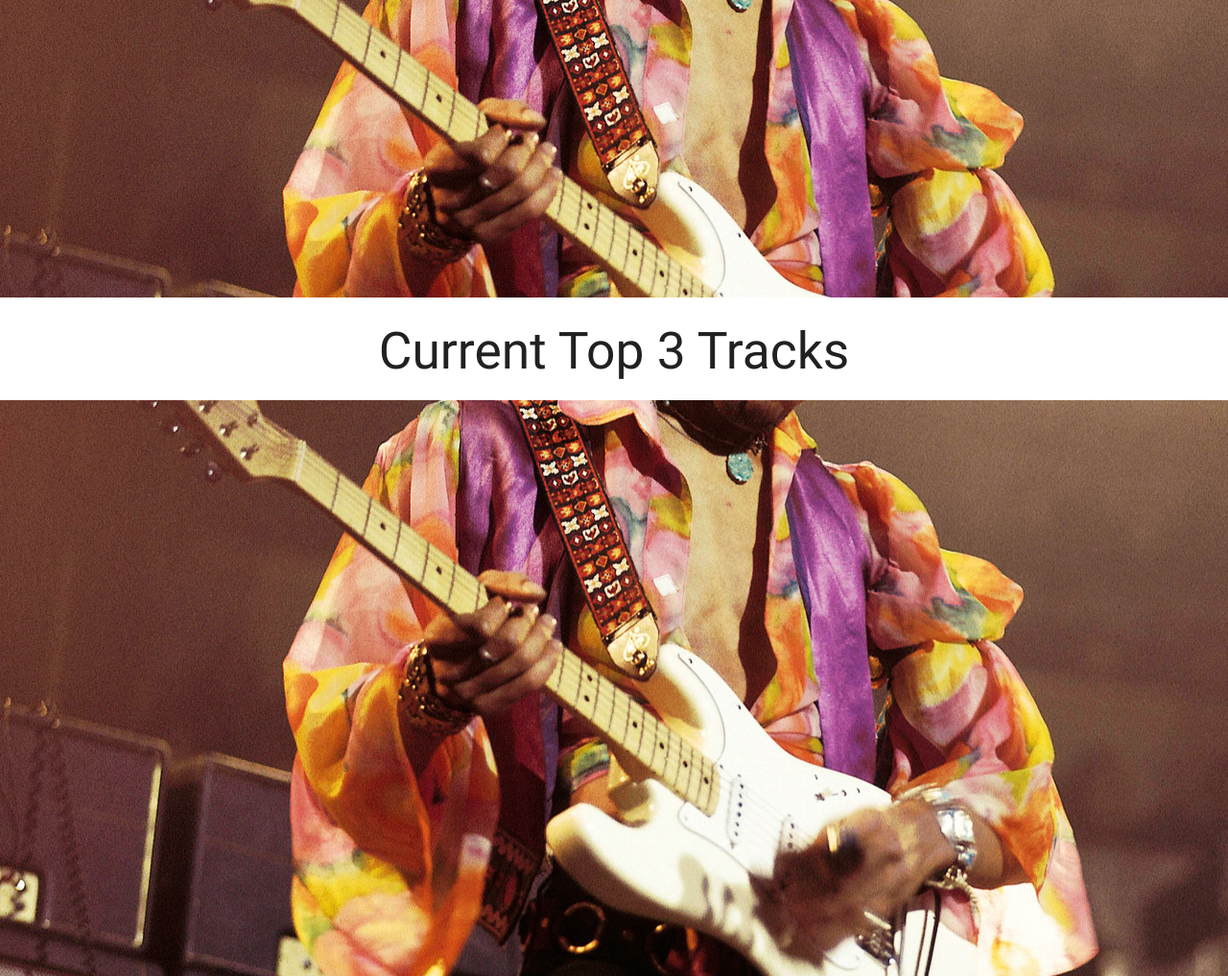
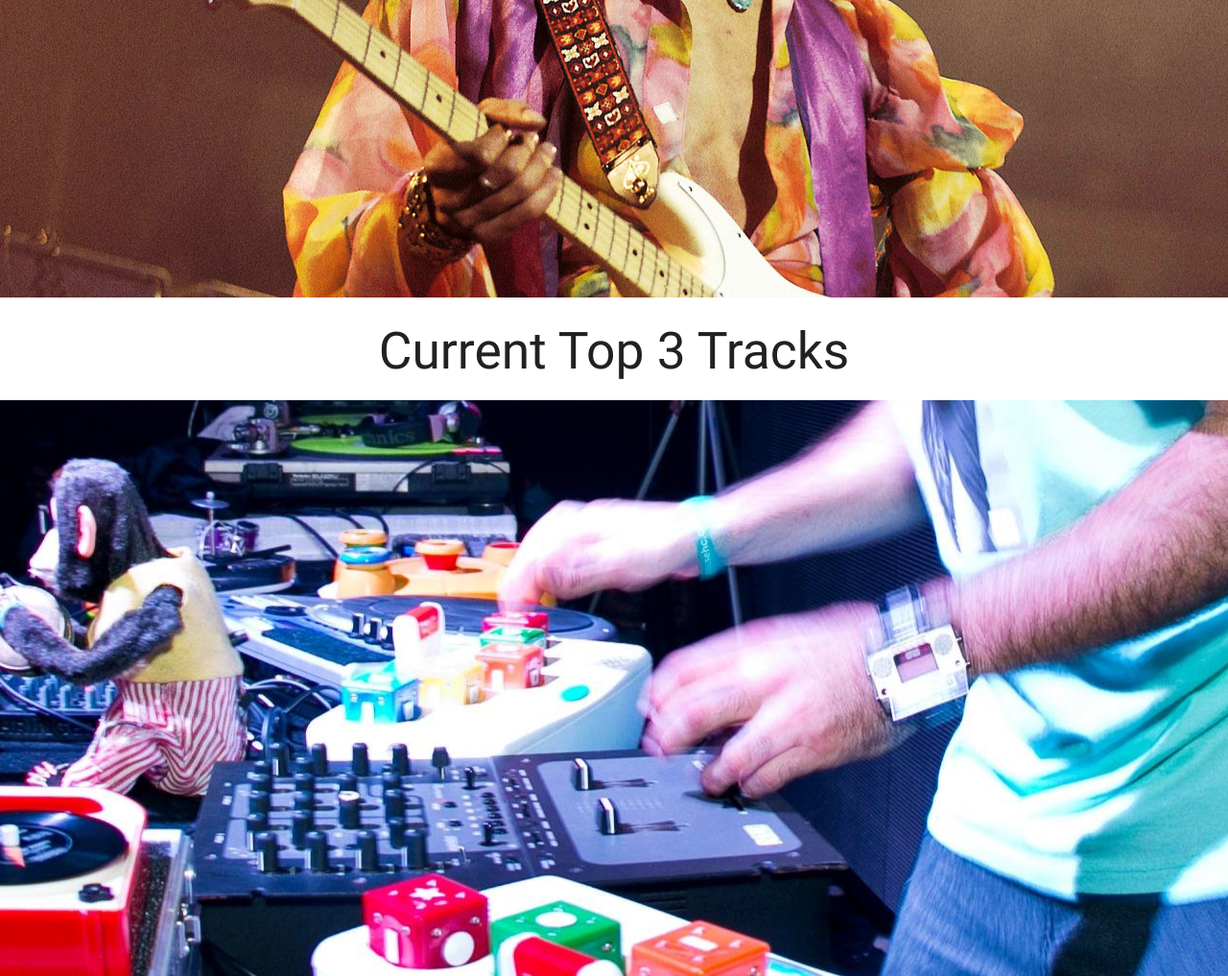
Before and after one commit to Code-Institute-Submissions/dhamma1991-milestone-project-3, a Flask app: page / in a window 1280 px wide. Shown: the part 354-1371 px from the top of the page at 96% size. Run offline with Flask 2, Linux system fonts and the light colour scheme; data that the repository does not hold is empty; some libraries are stand-ins or nearby versions.

Commit message:
Uploaded index_2.jpg. Set 2nd parallax-container to use index_2 image

```diff
--- a/templates/index.html
+++ b/templates/index.html
@@ -23,7 +23,7 @@
             </div>
         </div>
         <div class="parallax-container">
-            <div class="parallax"><img src="static/images/index_1.jpg"></div>
+            <div class="parallax"><img src="static/images/index_2.jpg"></div>
         </div>
     </main>
 {% endblock %}
```
Also changed, not shown: static/images/index_2.jpg (added).
